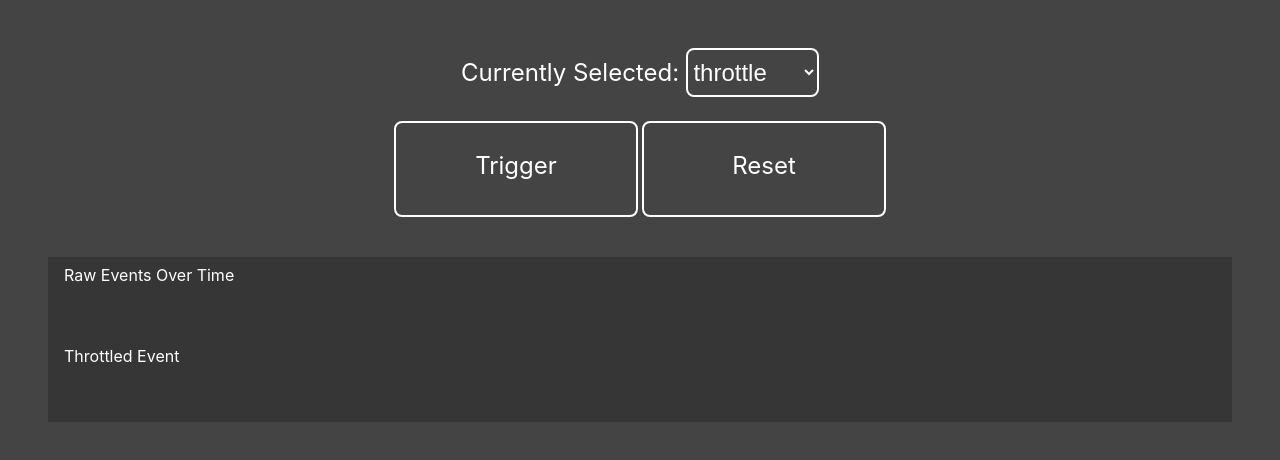
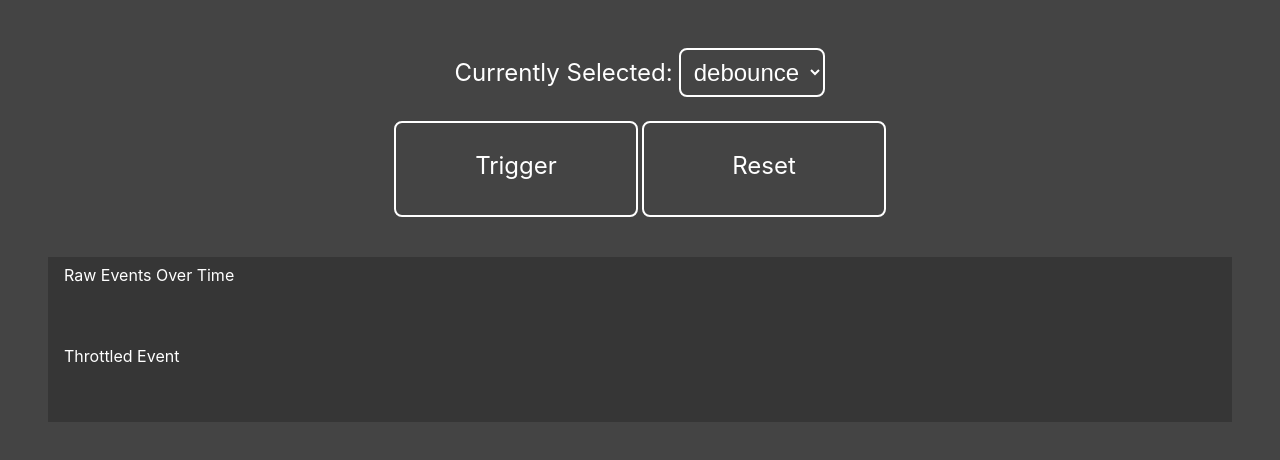
Before and after one commit to ryan-di/debounce-throttle-visualized, a React (Create React App) app: page / in a window 1280 px wide. Shown: the top 460 px of the page. Built offline with nearby package versions, Linux system fonts and the light colour scheme.

Commit message:
throttle and debounce switch bug fixed

```diff
--- a/src/App.tsx
+++ b/src/App.tsx
@@ -10,9 +10,11 @@ const EventTypes = {
 };
 
 const HandlerTypes = {
+	debounce: 'debounce',
 	throttle: 'throttle',
-	debounce: 'debounce',
 };
+
+let HANDLER = () => {};
 
 function useInterval(callback: () => void, delay: number) {
 	const savedCallback = useRef<() => void>();
@@ -38,7 +40,7 @@ function App() {
 	const [rawOn, setRawOn] = useState(false);
 	const [decoOn, setDecoOn] = useState(false);
 	const [active, setActive] = useState(false);
-	const [decoHandlerType, setDecoHandlerType] = useState(HandlerTypes.throttle);
+	const [decoHandlerType, setDecoHandlerType] = useState(HandlerTypes.debounce);
 
 	const render = () => {
 		const rawEvents = document.getElementById('raw-events') as HTMLDivElement;
@@ -61,6 +63,10 @@ function App() {
 
 	// set up event handlers for trigger area
 	useEffect(() => {
+		const trigger = document.getElementById('trigger');
+		trigger?.removeEventListener('click', HANDLER);
+		trigger?.removeEventListener('mousemove', HANDLER);
+
 		const rawEventHandler = () => {
 			setRawOn(true);
 		};
@@ -90,7 +96,8 @@ function App() {
 			decoHandler();
 		};
 
-		const trigger = document.getElementById('trigger');
+		HANDLER = handler;
+
 		trigger?.addEventListener('click', handler);
 		trigger?.addEventListener('mousemove', handler);
 	}, [decoHandlerType, duration]);
--- a/src/index.css
+++ b/src/index.css
@@ -20,11 +20,16 @@ label {
 
 select {
 	font-size: 1.5rem;
-	padding: 0.5rem 0.1rem;
+	padding: 0.5rem;
 	border: 2px solid white;
 	border-radius: 0.5rem;
 	background-color: #444444;
 	color: white;
+	text-align: center;
+}
+
+option {
+	text-align: center;
 }
 
 select:focus {
```
